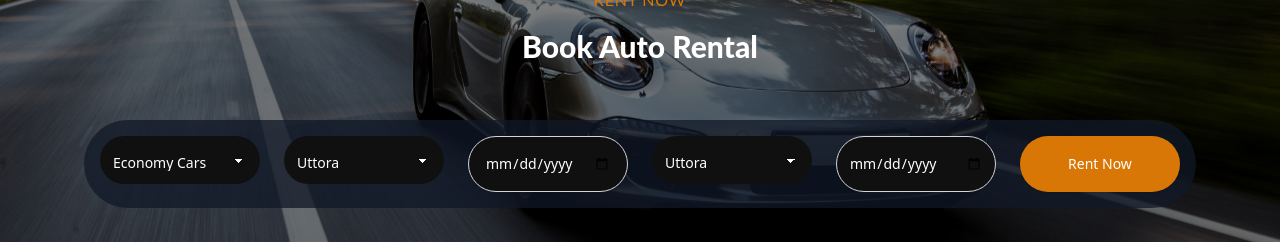
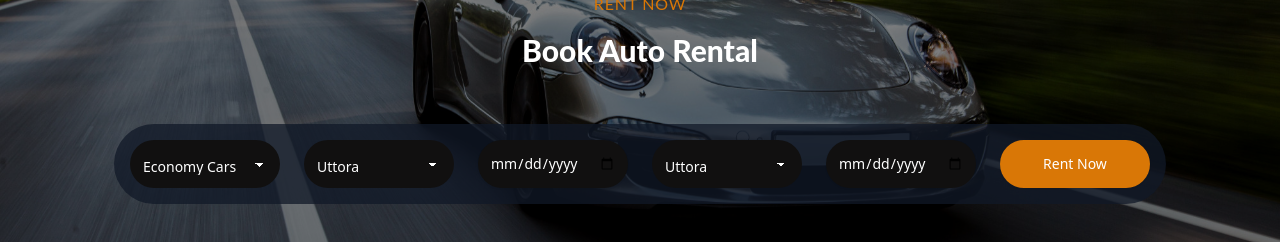
Before and after one commit to nayeem-miah/UrbanDrive-Client, a React (Vite) app: page / in a window 1280 px wide. Shown: the part 1520-1762 px from the top of the page. Built offline with nearby package versions, Linux system fonts and the light colour scheme; a web font is replaced by a local one.

Commit message:
add hight to select tag and input field

```diff
--- a/src/Components/BookAutoRental.tsx
+++ b/src/Components/BookAutoRental.tsx
@@ -10,7 +10,7 @@ const BookAutoRental: React.FC = () => {
         </div>
 
         <div className='grid grid-cols-2 md:grid-cols-6 ml-2 mr-2 md:bg-gray-900 md:bg-opacity-75 md:p-4 lg:grid-cols-6 gap-3 lg:gap-6 mt-6 mb-6 lg:bg-gray-900 lg:bg-opacity-75 p-8 rounded-full'>
-          <select className="select w-full max-w-xs bg-[#111010] text-white border rounded-full p-3">
+          <select className="select w-full max-w-xs bg-[#111010] text-white border rounded-full p-3 h-12">
             <option disabled value="">Choose Car Types</option>
             <option value="economy">Economy Cars</option>
             <option value="luxury">Luxury Cars</option>
@@ -18,7 +18,7 @@ const BookAutoRental: React.FC = () => {
             <option value="sedan">Sedan</option>
           </select>
 
-          <select className="select w-full max-w-xs bg-[#111010] text-white border rounded-full p-3">
+          <select className="select w-full max-w-xs bg-[#111010] text-white border rounded-full p-3 h-12">
             <option disabled value="">Pick Up Locations</option>
             <option value="uttora">Uttora</option>
             <option value="mirpur-1">Mirpur-1</option>
@@ -30,11 +30,11 @@ const BookAutoRental: React.FC = () => {
                 <input
             id="pickup-date"
             type="date"
-            className="block w-full max-w-xs border border-gray-300 shadow-sm sm:text-sm bg-[#111010] text-white rounded-full p-4"
+            className="block w-full max-w-xs  shadow-sm sm:text-sm bg-[#111010] text-white rounded-full p-3 h-12"
             // min={todayDate}
           />
 
-          <select className="select w-full max-w-xs bg-[#111010] text-white border rounded-full p-3">
+          <select className="select w-full max-w-xs bg-[#111010] text-white border rounded-full p-3 h-12">
             <option disabled value="">Drop Off Locations</option>
             <option value="uttora">Uttora</option>
             <option value="mirpur-1">Mirpur-1</option>
@@ -46,13 +46,13 @@ const BookAutoRental: React.FC = () => {
           <input
             id="return-date"
             type="date"
-            className="block w-full max-w-xs border border-gray-300 shadow-sm sm:text-sm bg-[#111010] text-white rounded-full p-3"
+            className="block w-full max-w-xs  shadow-sm sm:text-sm bg-[#111010] text-white rounded-full p-3 h-12"
             // min={todayDate}
           />
           <input
             id="return-date"
             type="button"
-            className="block w-full max-w-xs   shadow-sm sm:text-sm bg-amber-600 text-white border-none rounded-full p-3"
+            className="block w-full max-w-xs   shadow-sm sm:text-sm bg-amber-600 text-white border-none rounded-full p-3 h-12"
            value="Rent Now"
           />
 
```
Also changed, not shown: 1 other file (tests, documents, lock files or other folders).
